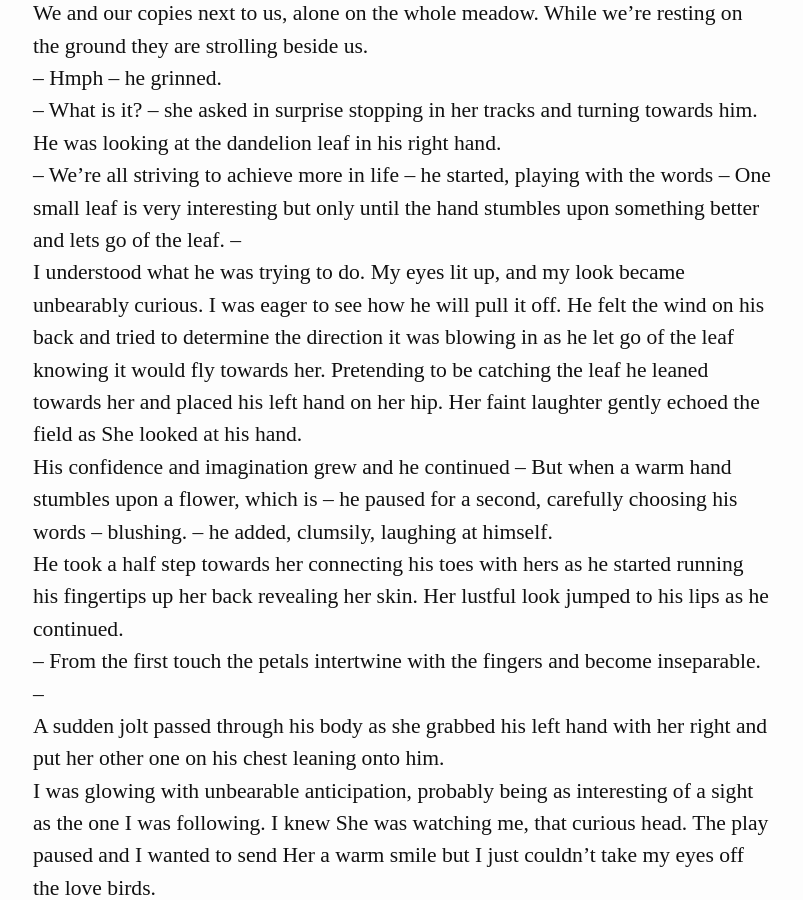
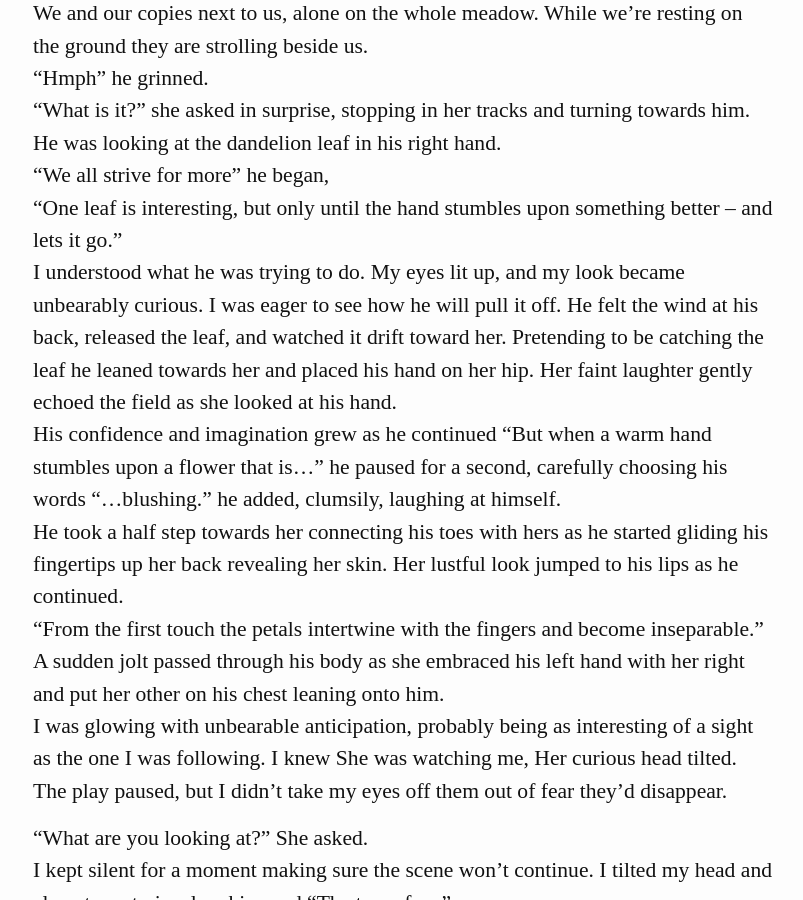
Before and after one commit to MasterMedo/mastermedo.github.io, a Jekyll site: the page built from _posts/2013-06-12-a-curious-mole.md, in a window 1280 px wide and 900 px high, scrolled down 1502 px. Shown: the whole window, without its empty margins (237-1040 px from the left). Built offline with Jekyll 4.4.1, drawn with Linux system fonts in a browser that asks for light colours; some web fonts are replaced; comment, search, counter and statistics services are not loaded; some of the changed text lies outside the part shown.

Commit message:
add: improve the curious mole story

```diff
--- a/_posts/2013-06-12-a-curious-mole.md
+++ b/_posts/2013-06-12-a-curious-mole.md
@@ -2,64 +2,61 @@
 category: stories
 ---
 Thrumming of the tires on the white pathway threaded the silence in cadence with the valve stem pattering on the bicycle fork.
-I was turning those black pedals following Her through the greenery while the wind kissed my cheeks.
+I turned the black pedals, chasing Her through the greenery while the wind brushed my cheeks.
 We rode slower than usual.
 A short wooden bridge before the long mowed down field.
-Just as I thought we'd pass it by, She playfully turned towards me, checking if I'm following Her, and turned straight to the green grass slowing down in the middle of the meadow.
-The sun burst with pleasure knowing two cyclists are stopping to enjoy it's warm rays.
-She slowly dismounted the bike and gently set it aside by a mole hill protruding from the ground.
-She was smiling, eyes wide open, patiently waiting for me to walk up to Her.
+Just as I thought we'd pass it by, She glanced over Her shoulder, checking if I'm following Her, and veered off the path, slowing down in the middle of the meadow.
+The sun burst with pleasure knowing two cyclists are stopping to enjoy its warm rays.
+She dismounted Her bike and gently set it by a mole hill protruding from the ground.
+Her smile widened as She waited for me to catch up.
 
--- Are you thirsty? -- I asked as I was taking the water from the bike bottle cage.
-Her smile widened -- Thank you, young man -- she answered shaking Her head.
-We sat on the dewy grass facing each other.
-The suppressed purl of the stream, birds chirping, the rhythmical rattling of the still-spinning front wheel of my bicycle and her long mellifluous breathing.
-She leaned back on her hands and looked up to the skies as I started playing with the leaves of a dandelion.
+"Are you thirsty?" I asked, pulling the bottle from my bike's cage.
+"Thank you, young man," She replied, shaking Her head.
+We sat on the dewy grass, facing each other.
+I closed my eyes and let myself be immersed in the surroundings.
+The suppressed purl of the stream, birds chirping, the rhythmical rattling of the still-spinning front wheel of my bicycle and Her long mellifluous breathing.
+She leaned back on Her hands and gazed at the sky as I started playing with the leaves of a dandelion.
 Every leaf is different, I thought to myself, and started imagining a scene a few meters away;
 
 We and our copies next to us, alone on the whole meadow.
 While we're resting on the ground they are strolling beside us.\
--- Hmph -- he grinned.\
--- What is it? -- she asked in surprise stopping in her tracks and turning towards him.\
+"Hmph" he grinned.\
+"What is it?" she asked in surprise, stopping in her tracks and turning towards him.\
 He was looking at the dandelion leaf in his right hand.\
--- We're all striving to achieve more in life -- he started, playing with the words -- One small leaf is very interesting but only until the hand stumbles upon something better and lets go of the leaf. --\
+"We all strive for more" he began,\
+"One leaf is interesting, but only until the hand stumbles upon something better -- and lets it go."\
 I understood what he was trying to do.
 My eyes lit up, and my look became unbearably curious.
 I was eager to see how he will pull it off.
-He felt the wind on his back and tried to determine the direction it was blowing in as he let go of the leaf knowing it would fly towards her.
-Pretending to be catching the leaf he leaned towards her and placed his left hand on her hip.
-Her faint laughter gently echoed the field as She looked at his hand.\
-His confidence and imagination grew and he continued -- But when a warm hand stumbles upon a flower, which is -- he paused for a second, carefully choosing his words -- blushing. -- he added, clumsily, laughing at himself.\
-He took a half step towards her connecting his toes with hers as he started running his fingertips up her back revealing her skin.
+He felt the wind at his back, released the leaf, and watched it drift toward her.
+Pretending to be catching the leaf he leaned towards her and placed his hand on her hip.
+Her faint laughter gently echoed the field as she looked at his hand.\
+His confidence and imagination grew as he continued "But when a warm hand stumbles upon a flower that is..." he paused for a second, carefully choosing his words "...blushing." he added, clumsily, laughing at himself.\
+He took a half step towards her connecting his toes with hers as he started gliding his fingertips up her back revealing her skin.
 Her lustful look jumped to his lips as he continued.\
--- From the first touch the petals intertwine with the fingers and become inseparable. --\
-A sudden jolt passed through his body as she grabbed his left hand with her right and put her other one on his chest leaning onto him.\
+"From the first touch the petals intertwine with the fingers and become inseparable."\
+A sudden jolt passed through his body as she embraced his left hand with her right and put her other on his chest leaning onto him.\
 I was glowing with unbearable anticipation, probably being as interesting of a sight as the one I was following.
-I knew She was watching me, that curious head.
-The play paused and I wanted to send Her a warm smile but I just couldn't take my eyes off the love birds.
+I knew She was watching me, Her curious head tilted.
+The play paused, but I didn't take my eyes off them out of fear they'd disappear.
 
--- What are you looking at? -- She mumbled curiously.\
+"What are you looking at?" She asked.\
 I kept silent for a moment making sure the scene won't continue.
-I tilted my head and almost mysteriously whispered -- the two of us. --\
--- ... -- She moved her eyes to the left and back as she continued -- and, what are we doing *this time*? --\
-I loved teasing Her with different stories.\
--- I'm stroking your right knee with mine and telling one of my stories. -- I said raising the atmosphere by the word.
-She smiled as she leaned forward into a sitting position placing her hands on the wet grass in front of her.\
--- And what am I doing? -- She provoked.\
-I glanced to the frozen figures reminding myself.
--- Your warm breath is kissing my lips. Your hand is on my chest and your breath is getting warmer as you're getting closer. -- I was barely keeping a straight face.\
-She shifted from a kneeling position onto all fours transferring her weight to her hands watching me eagerly.
-I responded with a smile suspecting what She'll do next.
-She came closer cheekily, set her hand on my chest and pushed me onto the soft ground.
-Then She found herself above me like a tiger above it's pray and She pressed her warm lips against my ear and innocently whispered\
--- Like this? --\
-What is a crazy story without a white lie, I thought to myself.
-I raised my right knee between her legs, lifted her shirt caressing her back with my nails and lifted myself off the ground almost touching her lips\
--- Exactly like this -- I mumbled connecting our eyelashes, while our lips, already thirsty for others, melted together.
+I tilted my head and almost mysteriously whispered "The two of us."\
+She gazed from left to right across the meadow "And what are we doing *this time*?"\
+I teased "I'm stroking your right knee with mine, telling you another story."
+She smiled as She leaned forward, placing Her hands on the wet grass in front of Her.\
+"And what am I doing?" She pressed.\
+I glanced to the frozen figures to remind myself.
+"You're so close I can feel your breath. Your hand is on my chest and your lips..."
+Before I could finish, She leaned forward onto all fours, set Her hand on my chest and pushed me gently to the ground.
+Hovering like a tiger over its prey, She leaned closer, Her lips brushing my ear, "Like this?"\
+I raised my knee between Her legs, lifted the back of Her shirt with one hand and lifted myself off the ground with the other until our lips barely touched.\
+"Exactly like this" I whispered, as the meadow blurred, and our worlds united.
 
 <div style="text-align: right">
 <br><br><br><br>
 A tiny mole enjoyed the show<br>
-peeking below the back<br>
+peeking beneath the back<br>
 wheel of Her bicycle
 </div>
```
